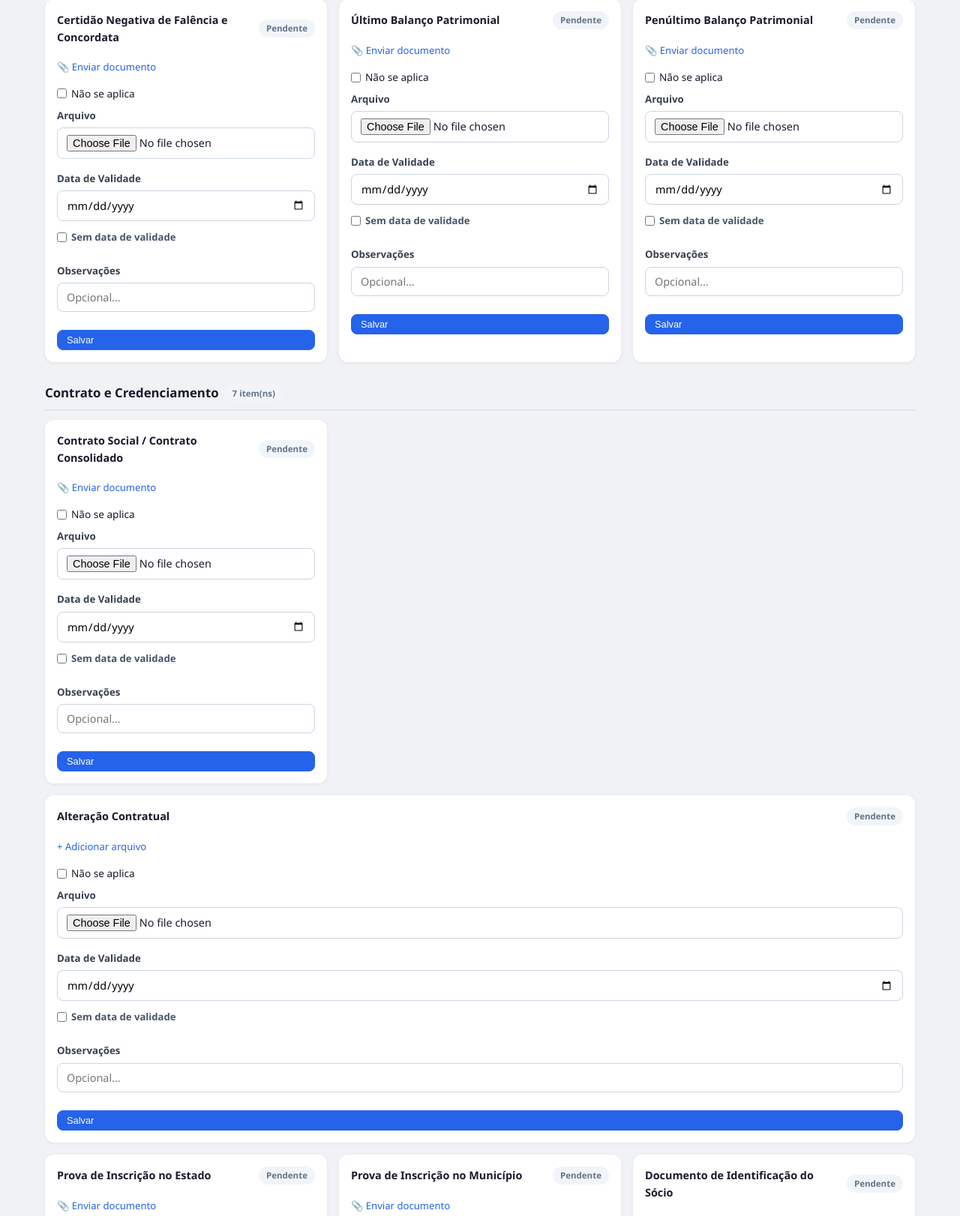
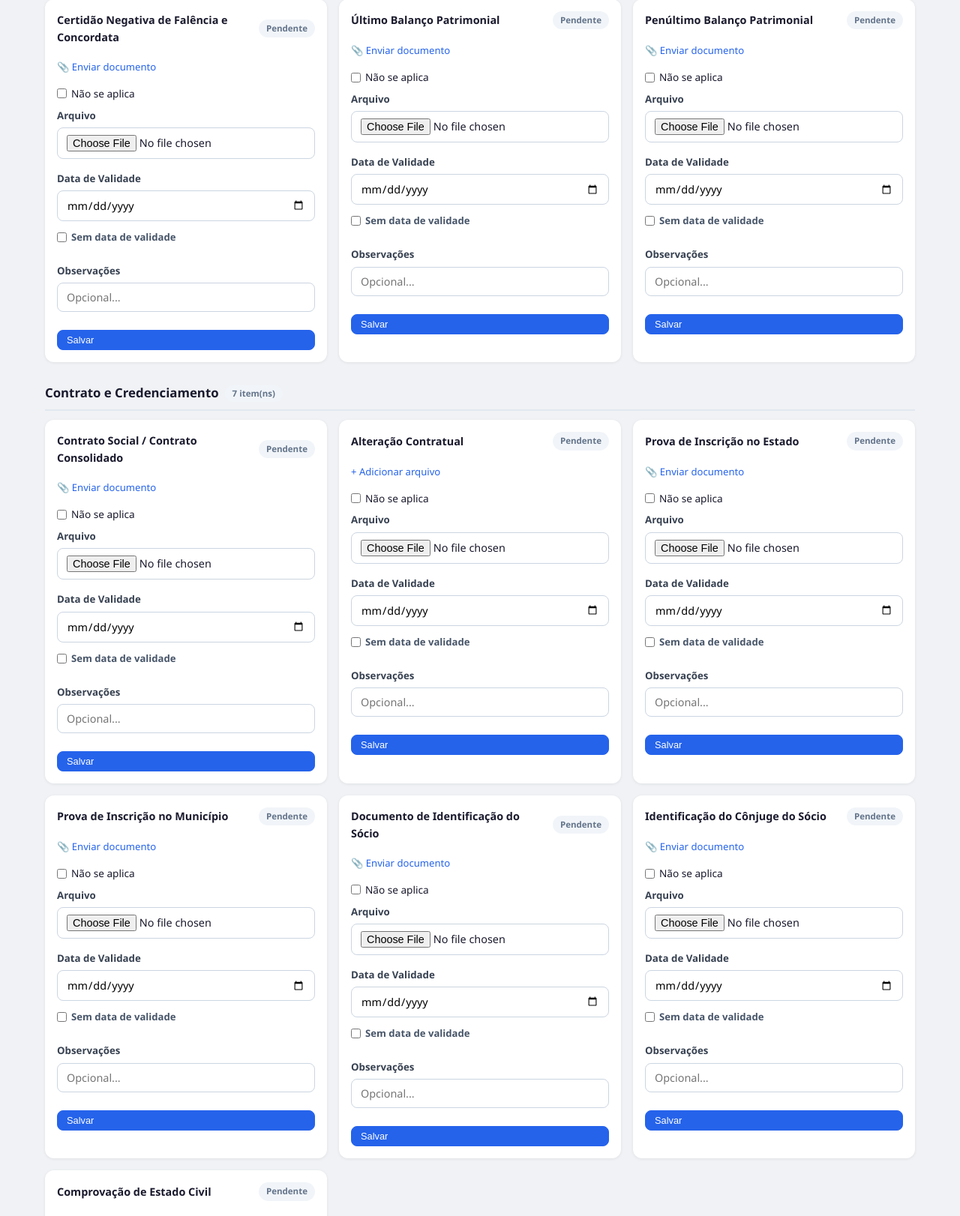
Before and after one commit to igorsantoscost-rgb/Software-de-Licita-es, a Flask app: page /clientes/1/documentos in a window 1280 px wide. Shown: the part 1993-3615 px from the top of the page at 75% size. Run offline with Flask 3, Linux system fonts and the light colour scheme; a user stored in the database is signed in; tables that the repository leaves empty hold one stand-in row (values such as "Sample post").

Commit message:
fix: cards de documentos todos do mesmo tamanho

```diff
--- a/app/templates/documentos_cliente.html
+++ b/app/templates/documentos_cliente.html
@@ -62,7 +62,7 @@
     {% set doc = docs_por_tipo.get(slug) %}
     {% set is_lista = slug in tipos_multiplos %}
 
-    <div class="doc-card {% if is_lista %}doc-card-full{% endif %}">
+    <div class="doc-card">
       <div class="doc-card-header">
         <span class="doc-card-titulo">{{ label }}</span>
 
```
